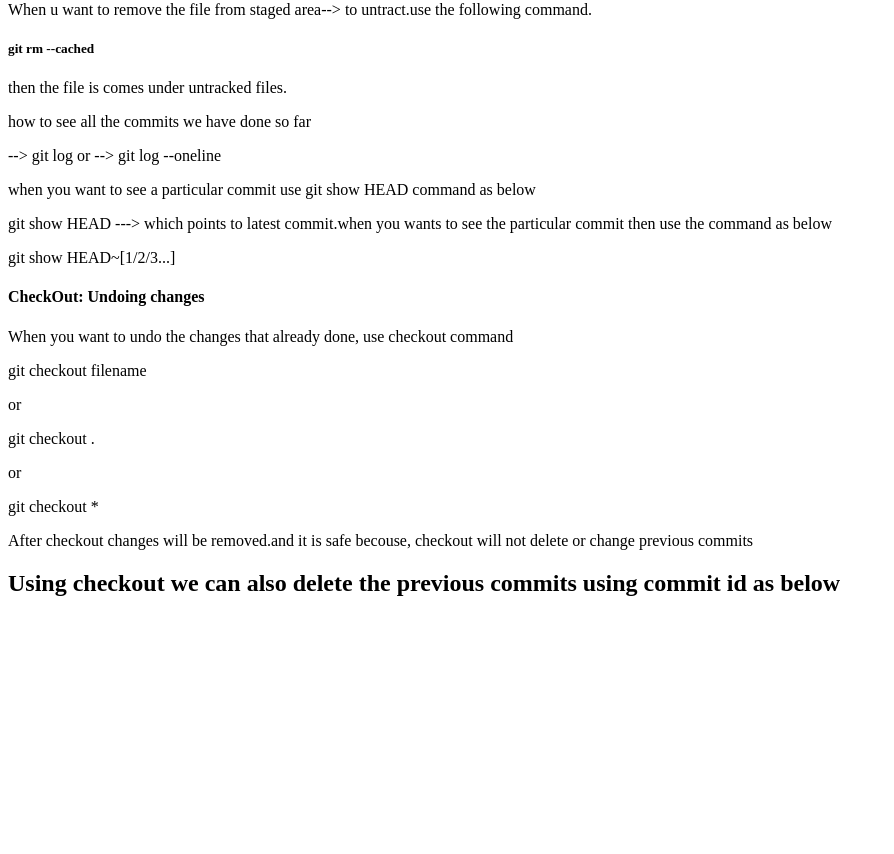
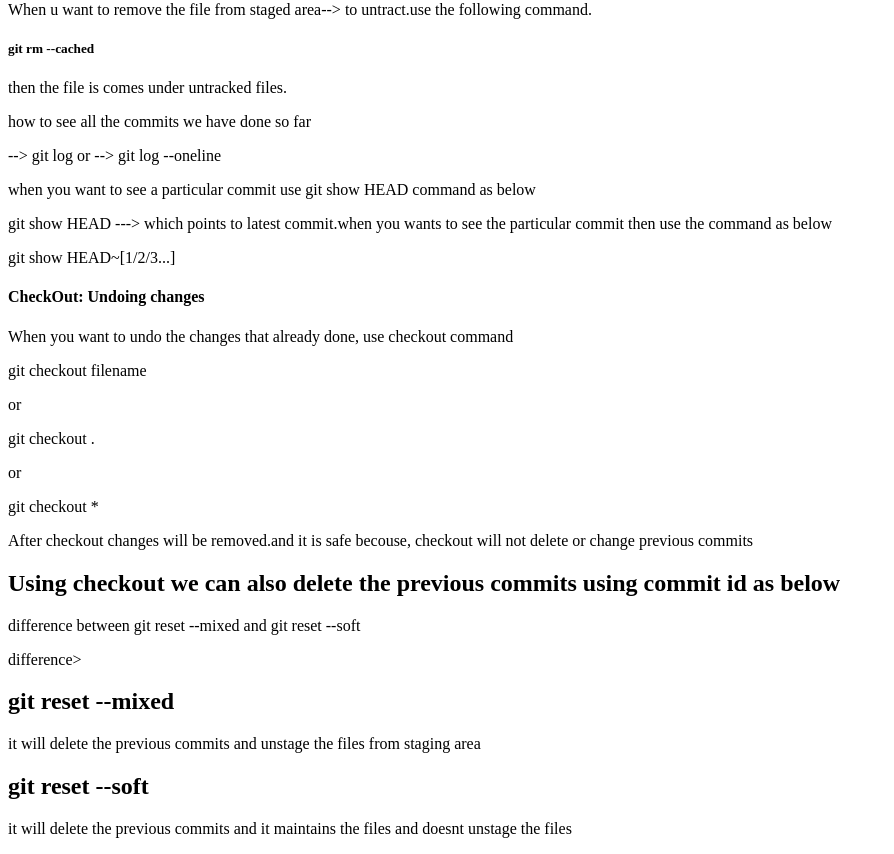
Before and after one commit to vmns/gitproject, a plain HTML site: page index.html in a window 1280 px wide. Shown: the part 79-933 px from the top of the page, without its empty margins (0-894 px from the left). Before the commit the page ends 800 px from the top, so only its background shows below. Drawn offline with Linux system fonts and the light colour scheme.

Commit message:
added text for revert and reset

```diff
--- a/index.html
+++ b/index.html
@@ -39,6 +39,13 @@
         <div> <h2>Using checkout we can also delete the previous commits using commit id as below</h2>
 
         </div>
-
+        <div>
+            <p>difference between git reset --mixed and git reset --soft</P></p>difference>
+            <div><h2>git reset --mixed</h2>
+            <p> it will delete the previous commits and unstage the files from staging area</p>
+            <h2>git reset --soft</h2>
+            <p>it will delete the previous commits and it maintains the files and doesnt unstage the files</p>
+        </div>
+        </div>
     </body>
 </html>
```
